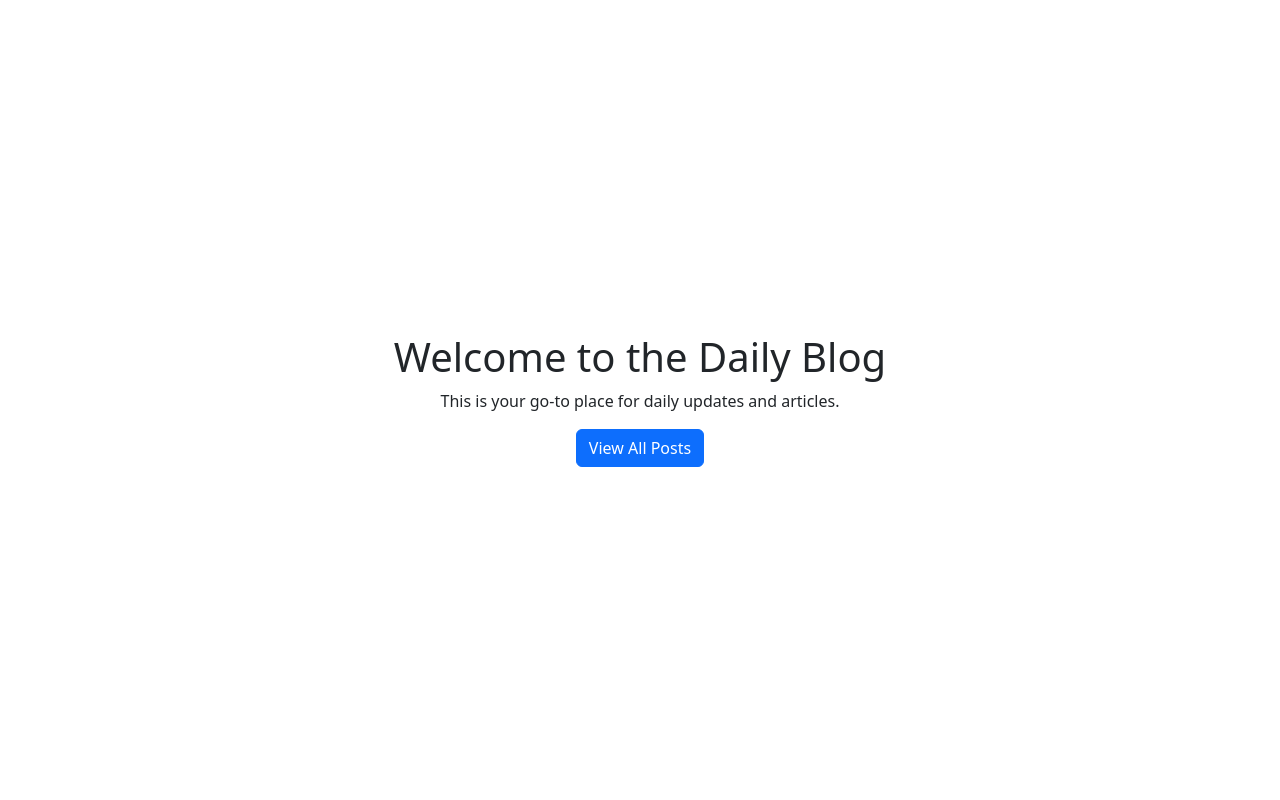
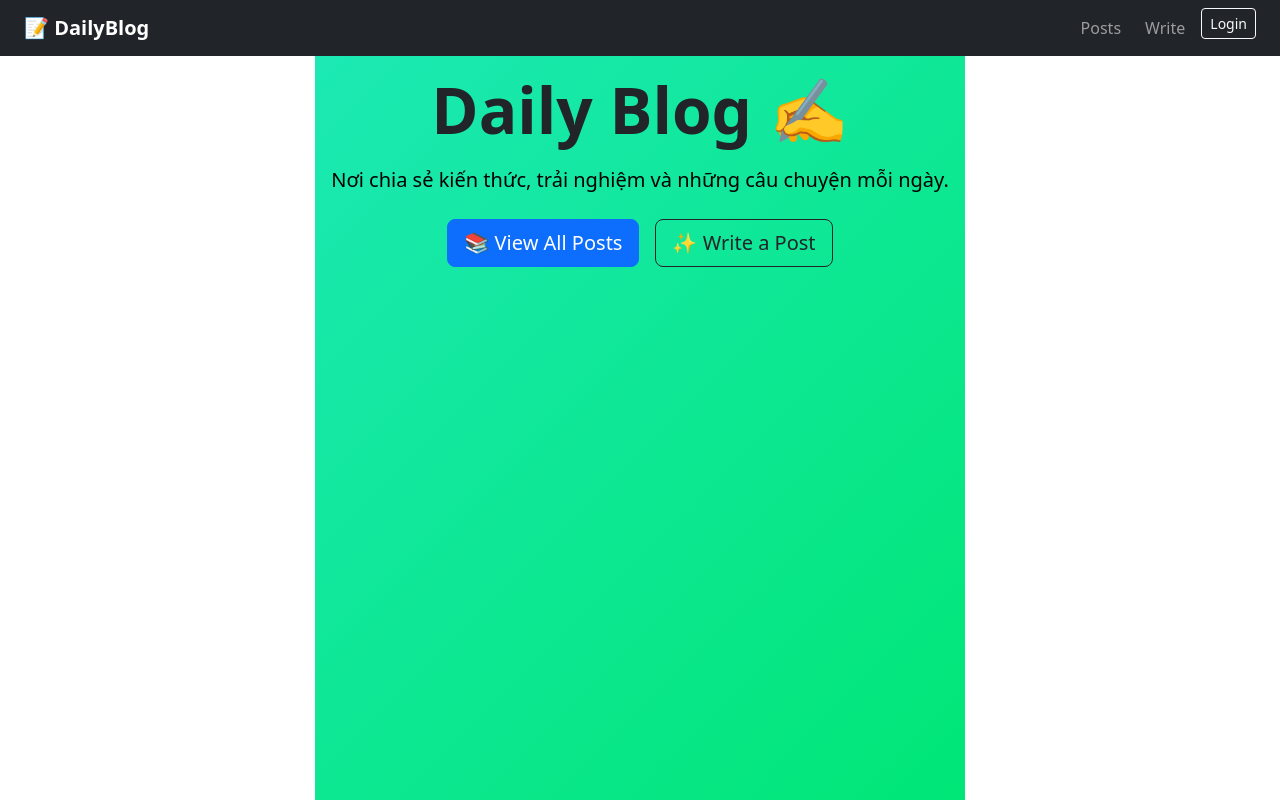
Before and after one commit to Hoshi2107/DailyBlogWeb, a Vue app: page / in a window 1280 px wide. Built offline with nearby package versions, Linux system fonts and the light colour scheme.

Commit message:
add navbar(v1), new homepage interface

```diff
--- a/src/App.vue
+++ b/src/App.vue
@@ -16,17 +16,4 @@ import router from "./router";
   <router-view></router-view>
 </template>
 
-<style scoped>
-.logo {
-  height: 6em;
-  padding: 1.5em;
-  will-change: filter;
-  transition: filter 300ms;
-}
-.logo:hover {
-  filter: drop-shadow(0 0 2em #646cffaa);
-}
-.logo.vue:hover {
-  filter: drop-shadow(0 0 2em #42b883aa);
-}
-</style>
+<style scoped></style>
--- a/src/components/DailyBlogHomePage.vue
+++ b/src/components/DailyBlogHomePage.vue
@@ -1,13 +1,79 @@
-<template>
-  <div class="daily-blog-home-page">
-    <h1>Welcome to the Daily Blog</h1>
-    <p>This is your go-to place for daily updates and articles.</p>
-    <router-link to="/posts">
-      <button class="btn btn-primary">View All Posts</button>
-    </router-link>
+<!-- <template>
+  <navbar />
+  <div class="hero d-flex align-items-center text-center">
+    <div class="content">
+      <h1 class="fw-bold display-4 mb-3">Daily Blog ✍️</h1>
+
+      <p class="lead text-muted mb-4">
+        Nơi chia sẻ kiến thức, trải nghiệm và những câu chuyện mỗi ngày.
+      </p>
+
+      <div class="d-flex justify-content-center gap-3">
+        <router-link to="/posts" class="btn btn-primary btn-lg">
+          📚 View All Posts
+        </router-link>
+
+        <router-link to="/create-post" class="btn btn-outline-secondary btn-lg">
+          ✨ Write a Post
+        </router-link>
+      </div>
+    </div>
   </div>
 </template>
 
 <script setup></script>
 
-<style scoped></style>
+<style scoped>
+template {
+  /* min-height: 90vh; */
+  background: linear-gradient(rgba(5, 189, 134, 0.85), rgba(18, 231, 46, 0.85));
+}
+
+h1 {
+  letter-spacing: -1px;
+}
+</style> -->
+<template>
+  <Navbar />
+
+  <section class="hero">
+    <div class="content px-3">
+      <h1 class="display-3 fw-bold mb-3">Daily Blog ✍️</h1>
+
+      <p class="lead mb-4">
+        Nơi chia sẻ kiến thức, trải nghiệm và những câu chuyện mỗi ngày.
+      </p>
+
+      <div class="d-flex justify-content-center gap-3 flex-wrap">
+        <router-link to="/posts" class="btn btn-primary btn-lg">
+          📚 View All Posts
+        </router-link>
+
+        <router-link to="/create-post" class="btn btn-outline-dark btn-lg">
+          ✨ Write a Post
+        </router-link>
+      </div>
+    </div>
+  </section>
+</template>
+
+<script setup>
+import Navbar from "./Navbar.vue";
+</script>
+
+<style scoped>
+.hero {
+  min-height: 100vh;
+  width: 100%;
+  padding-top: 72px; /* chừa chỗ cho navbar fixed */
+  background: linear-gradient(135deg, #1de9b6, #00e676);
+}
+
+.content {
+  max-width: 720px;
+}
+
+p {
+  color: #000000;
+}
+</style>
--- /dev/null
+++ b/src/components/Navbar.vue
@@ -0,0 +1,39 @@
+<template>
+  <nav class="navbar navbar-expand-lg navbar-dark bg-dark fixed-top">
+    <div class="container-fluid px-4">
+      <router-link class="navbar-brand fw-bold" to="/">
+        📝 DailyBlog
+      </router-link>
+
+      <button
+        class="navbar-toggler"
+        type="button"
+        data-bs-toggle="collapse"
+        data-bs-target="#navMenu"
+      >
+        <span class="navbar-toggler-icon"></span>
+      </button>
+
+      <div class="collapse navbar-collapse" id="navMenu">
+        <ul class="navbar-nav ms-auto mb-2 mb-lg-0 gap-2">
+          <li class="nav-item">
+            <router-link class="nav-link" to="/posts">Posts</router-link>
+          </li>
+          <li class="nav-item">
+            <router-link class="nav-link" to="/create-post">
+              Write
+            </router-link>
+          </li>
+          <li class="nav-item">
+            <router-link class="btn btn-outline-light btn-sm" to="/login">
+              Login
+            </router-link>
+          </li>
+        </ul>
+      </div>
+    </div>
+  </nav>
+</template>
+
+<script setup></script>
+<style scoped></style>
--- a/src/style.css
+++ b/src/style.css
@@ -24,10 +24,8 @@ a:hover {
 
 body {
   margin: 0;
+  padding: 0;
   display: flex;
-  place-items: center;
-  min-width: 320px;
-  min-height: 100vh;
 }
 
 h1 {
@@ -61,7 +59,8 @@ button:focus-visible {
 #app {
   max-width: 1280px;
   margin: 0 auto;
-  padding: 2rem;
+  /* padding: 2rem; */
+  padding: 0;
   text-align: center;
 }
 
```
